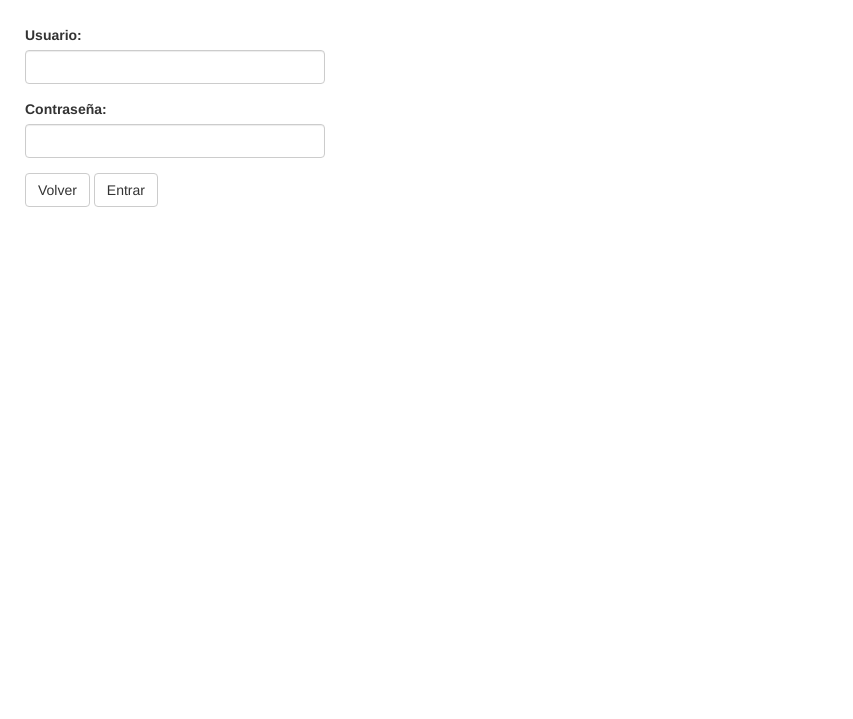
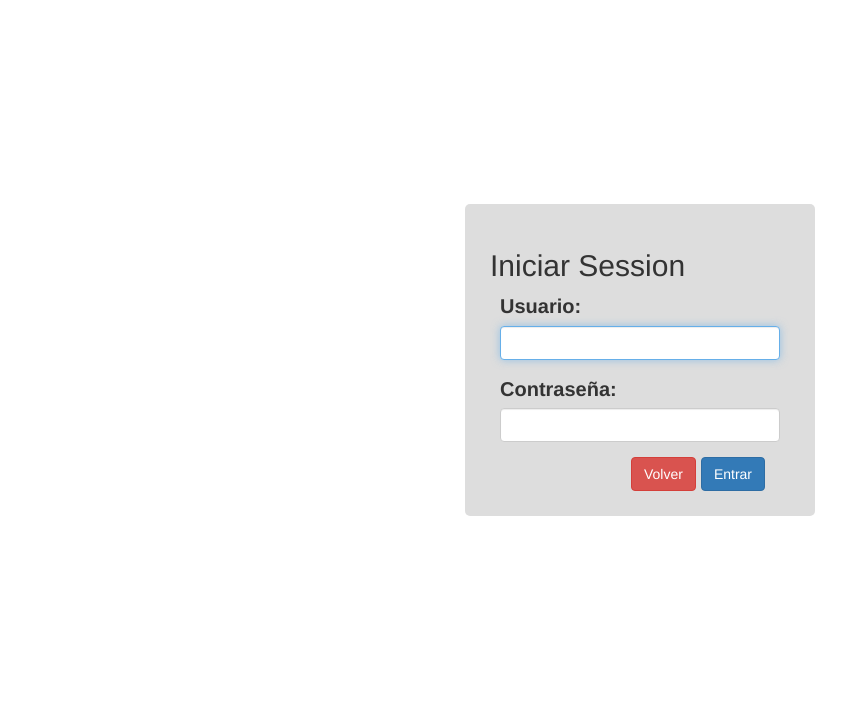
Before and after one commit to marianoleguizamon84/internos, a PHP site: page /admin.php in a window 1280 px wide. Shown: the top 719 px of the page, without its empty margins (0-853 px from the left). Run offline with PHP 8.4, Linux system fonts and the light colour scheme.

Commit message:
Cambios el SignIn

```diff
--- a/admin.php
+++ b/admin.php
@@ -31,20 +31,55 @@ if (isset($_POST['user']) && isset($_POST['pass'])) {
      <link rel="stylesheet" href="https://maxcdn.bootstrapcdn.com/bootstrap/3.3.7/css/bootstrap.min.css" integrity="sha384-BVYiiSIFeK1dGmJRAkycuHAHRg32OmUcww7on3RYdg4Va+PmSTsz/K68vbdEjh4u" crossorigin="anonymous">
      <script src="https://maxcdn.bootstrapcdn.com/bootstrap/3.3.7/js/bootstrap.min.js" integrity="sha384-Tc5IQib027qvyjSMfHjOMaLkfuWVxZxUPnCJA7l2mCWNIpG9mGCD8wGNIcPD7Txa" crossorigin="anonymous"></script>
      <link rel="stylesheet" href="internos.css">
+     <script type="text/javascript">
+       window.onload = function () {
+         document.getElementById('user').focus();
+       }
+     </script>
+     <style media="screen">
+      body{
+        font-size: 2em;
+        height: 90vh;
+        display: flex;
+        justify-content: center;
+        align-items: center;
+        /*background-color: grey;*/
+      }
+      .formu{
+        width: 350px;
+        background-color: rgb(221, 221, 221);
+        padding: 25px;
+        border-radius: 5px;
+      }
+      .form-horizontal{
+        margin-left: 25px;
+        margin-right: 25px;
+      }
+      .botonesAdmin{
+        display: flex;
+        justify-content: flex-end;
+      }
+      .botonesAdmin .btn-danger{
+        margin-right: 5px;
+      }
+     </style>
    </head>
    <body>
-     <div class="">
-       <form class="registro" action="admin.php" method="post">
+     <div class="formu">
+       <h2>Iniciar Session</h2>
+       <form class="form-horizontal" action="admin.php" method="post">
          <div class="form-group">
            <label for="">Usuario:</label>
-           <input class="form-control" type="text" name="user">
+           <input class="form-control" type="text" name="user" id="user">
          </div>
          <div class="form-group">
            <label for="">Contraseña:</label>
-           <input class="form-control" type="password" name="pass">
+           <input class="form-control" type="password" name="pass" id="pass">
          </div>
-         <a href="index.php" class="btn btn-default">Volver</a>
-         <button class="btn btn-default" type="submit">Entrar</button>
+         <div class="botonesAdmin">
+           <a href="index.php" class="btn btn-danger">Volver</a>
+           <button class="btn btn-primary" type="submit">Entrar</button>
+         </div>
        </form>
      </div>
    </body>
--- a/interno.js
+++ b/interno.js
@@ -2,6 +2,7 @@ window.onload = function(event){
   var tabla = document.getElementsByTagName('tbody');
   var largo = window.innerHeight - 160;
   tabla[0].style.height = largo + "px";
+  document.getElementById('buscar').focus();
 }
 
 window.onresize = function(event){
```
